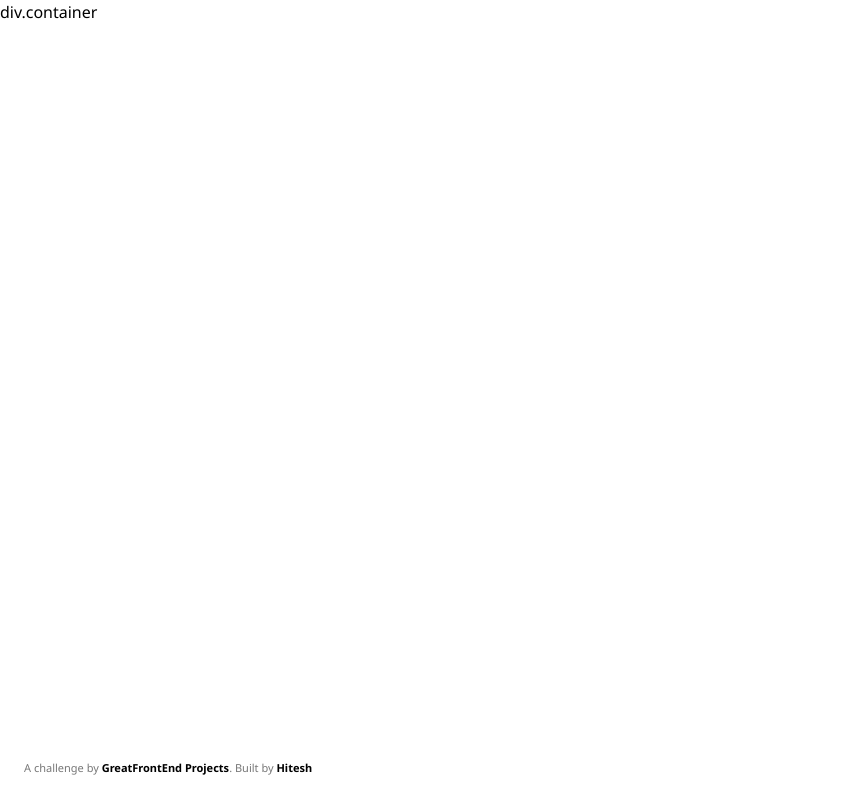
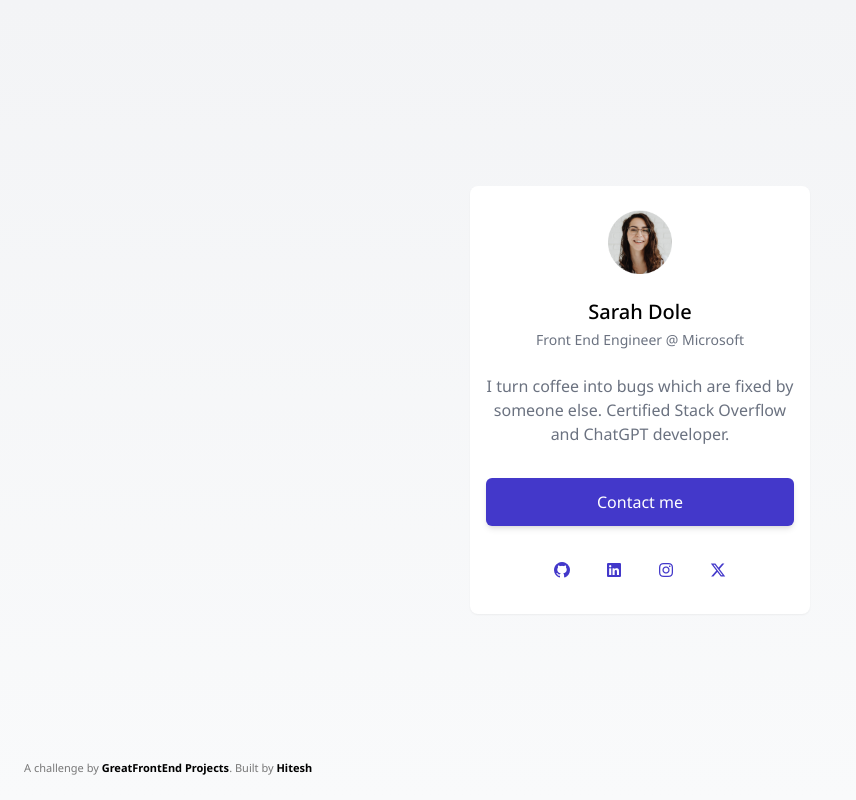
Before and after one commit to kumarhites/GFE-Projects-practice, a plain HTML site: page profile-card/index.html in a window 1280 px wide. Shown: the whole page, without its empty margins (0-856 px from the left). Drawn offline with nearby package versions, Linux system fonts and the light colour scheme.

Commit message:
GFE projects - Profile card

```diff
--- a/profile-card/css/style.css
+++ b/profile-card/css/style.css
@@ -10,6 +10,7 @@ body {
   -webkit-font-smoothing: antialiased;
   -moz-osx-font-smoothing: grayscale;
   text-rendering: optimizeLegibility;
+  background: linear-gradient(to top, #272727, #ffffff);
 }
 
 * {
--- a/profile-card/index.html
+++ b/profile-card/index.html
@@ -11,6 +11,10 @@
       href="https://fonts.googleapis.com/css2?family=Noto+Sans:ital,wght@0,100..900;1,100..900&display=swap"
       rel="stylesheet"
     />
+    <link
+      rel="stylesheet"
+      href="https://cdnjs.cloudflare.com/ajax/libs/font-awesome/7.0.0/css/all.min.css"
+    />
     <link rel="stylesheet" href="css/style.css" />
 
     <!-- Tailwind CDN allows you to use Tailwind classes immediately in your HTML without any installation steps.
@@ -23,9 +27,36 @@
       /* You may write styles inside this <style> tag or within `css/style.css`. */
     </style>
   </head>
-  <body>
+  <body class="bg-gradient-to-t from-gray-50 to-gray-100">
     <!-- Add your site or application content here -->
-    div.container
+    <div class="flex items-center justify-center absolute inset-0">
+      <div
+        class="bg-white rounded-lg shadow-sm h-[428px] w-[340px] absolute flex flex-col items-center pt-6 pb-6 pl-4 pr-4"
+      >
+        <img src="./img/profile.png" alt="profile image" class="items-center h-[64px] w-[64px]" />
+        <div class="flex flex-col gap-1 pt-6 pb-6">
+          <h1 class="text-center text-xl font-medium">Sarah Dole</h1>
+          <p class="text-gray-500 text-sm">Front End Engineer @ Microsoft</p>
+        </div>
+        <div class="flex flex-col items-center gap-8">
+          <div class="intro">
+            <p class="text-gray-500 text-center">
+              I turn coffee into bugs which are fixed by someone else. Certified
+              Stack Overflow and ChatGPT developer.
+            </p>
+          </div>
+          <div class="flex flex-col gap-8 w-full">
+            <button class="bg-indigo-700 text-white px-6 py-3 w-full rounded-md shadow-md hover:bg-indigo-800 transition">Contact me</button>
+            <ul class="flex gap-x-8 items-center justify-center">
+              <li><i class="text-indigo-700 fa-brands fa-github"></i></li>
+              <li><i class="text-indigo-700 fa-brands fa-linkedin"></i></li>
+              <li><i class="text-indigo-700 fa-brands fa-instagram"></i></li>
+              <li><i class="text-indigo-700 fa-brands fa-x-twitter"></i></li>
+            </ul>
+          </div>
+        </div>
+      </div>
+    </div>
 
     <!--
       Sarah Dole
@@ -43,9 +74,10 @@
         >GreatFrontEnd Projects</a
       >. Built by
       <a
-              href="https://www.greatfrontend.com/projects/u/kumarhites"
-              target="_blank"
-      >Hitesh</a>
+        href="https://www.greatfrontend.com/projects/u/kumarhites"
+        target="_blank"
+        >Hitesh</a
+      >
     </div>
     <script src="js/index.js"></script>
   </body>
```
